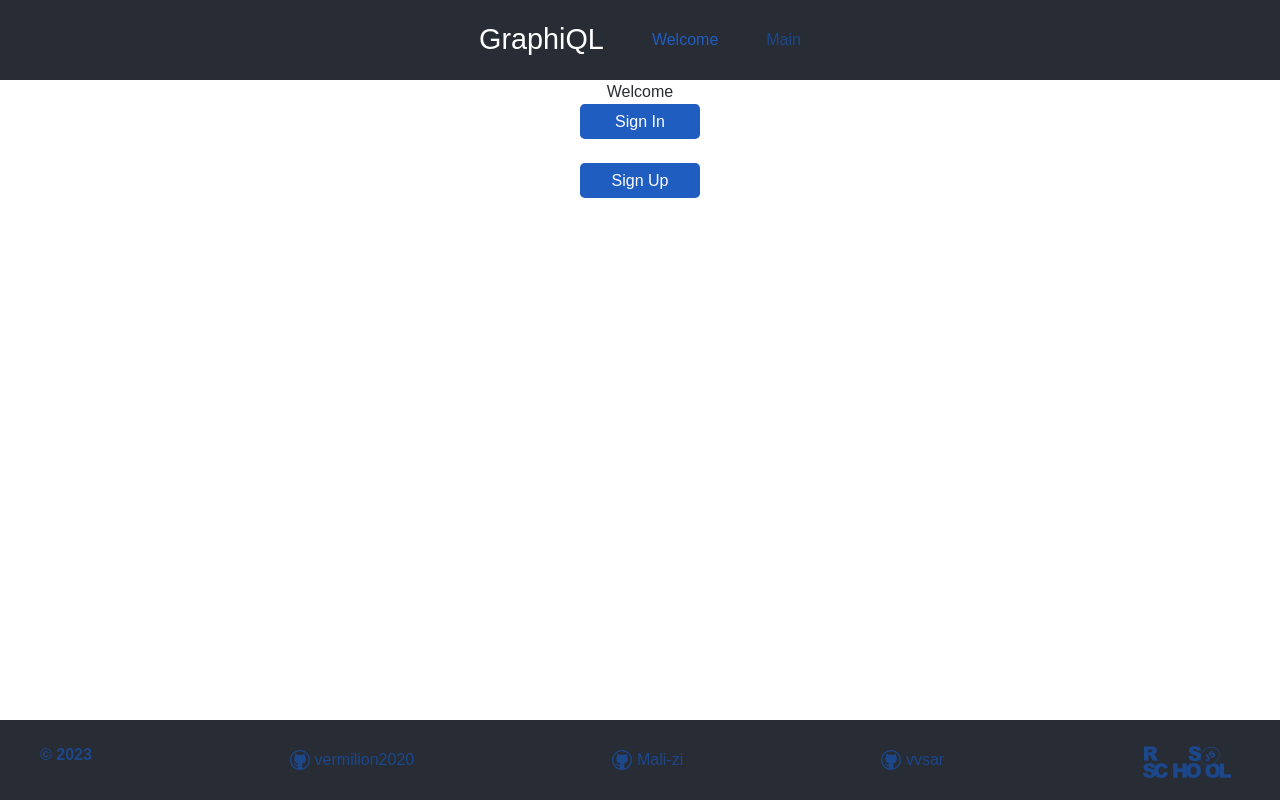
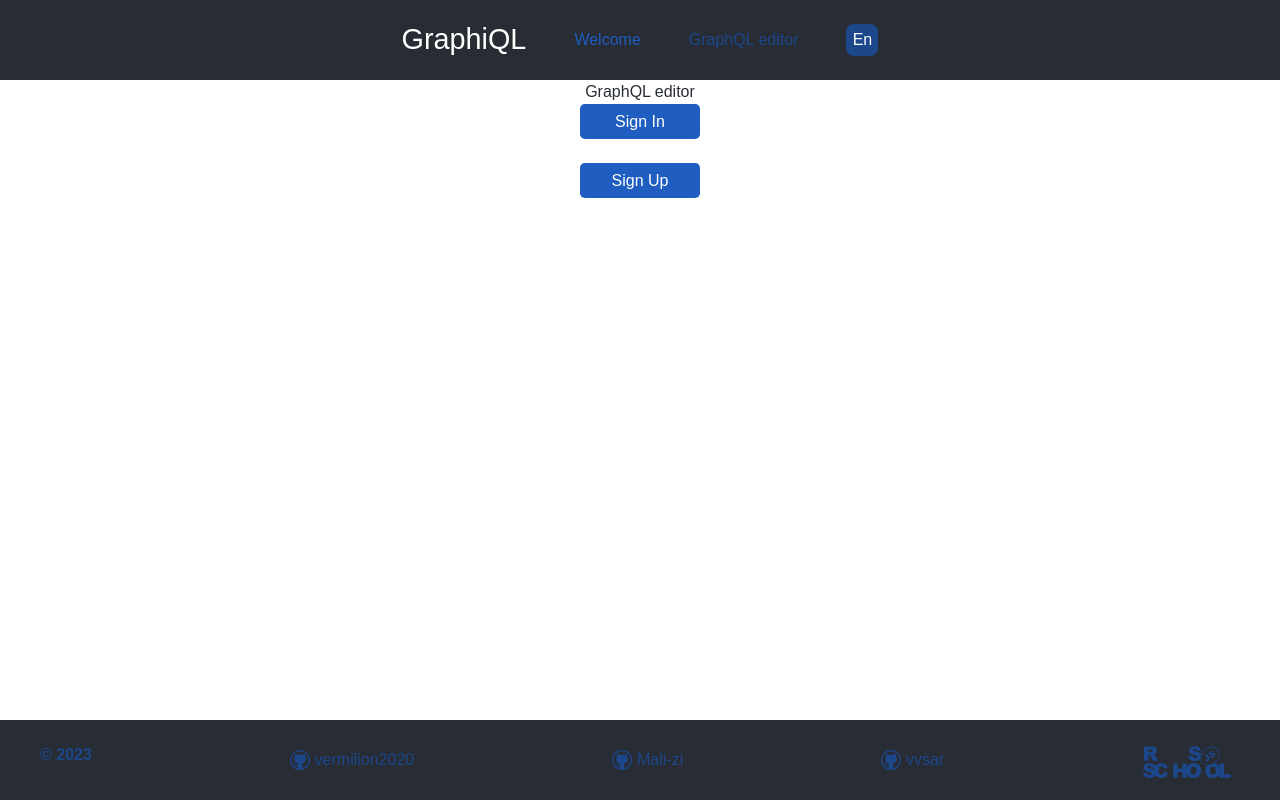
Before and after one commit to vermilion2020/graphiql-app, a React (Vite) app: page / in a window 1280 px wide. Built offline with nearby package versions, Linux system fonts and the light colour scheme.

Commit message:
feat: add localisation

```diff
--- a/src/components/auth/SignInForm.tsx
+++ b/src/components/auth/SignInForm.tsx
@@ -1,5 +1,12 @@
+import { useContext } from 'react';
+import { getTexts } from "../../helpers/localisation";
+import { LocaleContext } from "../../context/LocaleContext";
+
 function SignInForm() {
-  return <h2>Sign In Form</h2>
+  const { locale } = useContext(LocaleContext);
+  const texts = getTexts(locale, 'signIn');
+
+  return <h2>{texts['title']}</h2>
 }
 
 export default SignInForm;
--- a/src/components/auth/SignUpForm.tsx
+++ b/src/components/auth/SignUpForm.tsx
@@ -1,5 +1,12 @@
+import { useContext } from 'react';
+import { getTexts } from "../../helpers/localisation";
+import { LocaleContext } from "../../context/LocaleContext";
+
 function SignUpForm() {
-  return <h2>Sign Up Form</h2>
+  const { locale } = useContext(LocaleContext);
+  const texts = getTexts(locale, 'signUp');
+
+  return <h2>{texts['title']}</h2>
 }
 
 export default SignUpForm;
--- /dev/null
+++ b/src/components/common/Locale.tsx
@@ -0,0 +1,48 @@
+import { useState, useEffect, useContext } from 'react';
+import { LOCALES, Locales } from '../../model/transaltes';
+import { LocaleContext } from '../../context/LocaleContext';
+function Locale() {
+  const [opened, setOpened] = useState(false);
+  const { locale, setLocale } = useContext(LocaleContext);
+
+  useEffect(() => {
+    setOpened(false);
+  }, []);
+
+  const handleClick = (locale: Locales) => {
+    localStorage.setItem('lang', locale);
+    setLocale(locale);
+    setOpened(false);
+  };
+
+  return (
+    <div className="locale">
+      <div
+        className="locale--current"
+        data-testid="locale-current"
+        onClick={() => setOpened(!opened)}
+      >
+        {locale}
+      </div>
+      {opened && (
+        <ul className="locale--container" data-testid="locale-container">
+          {LOCALES.map((l) => {
+            const loc = l as Locales;
+            return (
+            <li
+              key={loc}
+              title={`${loc}`}
+              data-testid={`locale-${loc}`}
+              onClick={() => handleClick(loc)}
+              className={loc === locale ? 'active' : ''}
+            >
+              {loc}
+            </li>
+          )})}
+        </ul>
+      )}
+    </div>
+  );
+}
+
+export default Locale;
--- /dev/null
+++ b/src/components/common/_locale.scss
@@ -0,0 +1,52 @@
+.locale--current {
+  background-color: $baseLinkColor;
+  width: 2rem;
+  height: 2rem;
+  border-radius: 0.5rem;
+  border: 0;
+  color: $whiteBgFontColor;
+  display: inline-block;
+  line-height: 2em;
+  margin: 0.1rem 0;
+  cursor: pointer;
+  text-align: center;
+
+  &:hover {
+    color: $whiteBgFontColor;
+    background-color: $hoverLinkColor;
+    -webkit-transition: all 0.5s ease;
+    -o-transition: all 0.5s ease;
+    transition: all 0.5s ease;
+  }
+
+  &.active,
+  &.active:hover {
+    cursor: default;
+    border: 0;
+    background-color: $activeLinkColor;
+  }
+}
+
+.locale--container {
+  position: absolute;
+  background-color: $baseLinkColor;
+  border-radius: 0.3rem;
+  color: $whiteBgFontColor;
+  width: 2rem;
+  list-style-type: none;
+  padding: 0.5rem 0;
+  text-align: center;
+
+  li {
+    margin: 0;
+    cursor: pointer;
+
+    &.active {
+      background-color: $activeLinkColor;
+    }
+
+    &:hover {
+      background-color: $hoverLinkColor;
+    }
+  }
+}
--- a/src/components/layout/Header.tsx
+++ b/src/components/layout/Header.tsx
@@ -1,11 +1,27 @@
 import { NavLink } from 'react-router-dom';
+import { useContext } from 'react';
+import { LocaleContext } from '../../context/LocaleContext';
+import { getTexts } from '../../helpers/localisation';
+import Locale from '../common/Locale';
 
 function Header() {
+  const { locale } = useContext(LocaleContext);
+  const texts = getTexts(locale, 'menu');
+
   return (
     <header className="app-header">
       <h1>GraphiQL</h1>
-      <NavLink className={({ isActive }) => (isActive ? 'active-link' : '')} to="/">Welcome</NavLink>
-      <NavLink className={({ isActive }) => (isActive ? 'active-link' : '')} to="/main">Main</NavLink>
+      <NavLink
+        className={({ isActive }) => (isActive ? 'active-link' : '')}
+        to="/"
+        title={texts['welcome']}
+      >{texts['welcome']}</NavLink>
+      <NavLink
+        className={({ isActive }) => (isActive ? 'active-link' : '')}
+        to="/main"
+        title={texts['main']}
+      >{texts['main']}</NavLink>
+      <Locale />
     </header>
   );
 }
--- a/src/components/main/Main.tsx
+++ b/src/components/main/Main.tsx
@@ -1,5 +1,11 @@
+import { useContext } from "react";
+import { LocaleContext } from "../../context/LocaleContext";
+import { getTexts } from "../../helpers/localisation";
+
 function Main() {
-  return <h2>Main Content</h2>
+  const { locale } = useContext(LocaleContext);
+  const texts = getTexts(locale, 'main');
+  return <h2>{texts['title']}</h2>
 }
 
 export default Main;
--- a/src/context/LocaleContext.tsx
+++ b/src/context/LocaleContext.tsx
@@ -1,20 +1,22 @@
 import { createContext, useState } from 'react';
+import { LOCALES, Locales } from '../model/transaltes';
 
 export interface ILocaleContext {
-  locale: string;
-  setLocale: (locale: string) => void;
+  locale: Locales;
+  setLocale: (locale: Locales) => void;
 }
 
 export const LocaleContext = createContext<ILocaleContext>({
-  locale: 'en',
+  locale: 'En',
   setLocale: () => {
     /**/
   }
 });
 
 export const LocaleState = ({ children }: { children: React.ReactNode }) => {
-  const defaultLang = localStorage.getItem('lang') ?? 'en';
-  const [locale, setLocale] = useState(defaultLang);
+  const storedLang = localStorage.getItem('lang') ?? '';
+  const defaultLang = LOCALES.includes(storedLang) ? storedLang : 'En';
+  const [locale, setLocale] = useState(defaultLang as Locales);
 
   return (
     <LocaleContext.Provider
--- /dev/null
+++ b/src/helpers/localisation.ts
@@ -0,0 +1,5 @@
+import { Component, Locales, translates } from "../model/transaltes";
+
+export const getTexts = (locale: Locales, component: Component) => {
+  return translates.get(locale)![component];
+};
--- a/src/index.scss
+++ b/src/index.scss
@@ -5,6 +5,7 @@
 @import 'components/layout/_base-style';
 @import 'components/_common';
 @import 'components/layout/_layout';
+@import 'components/common/_locale';
 @import 'components/auth/_auth';
 @import 'components/main/_main';
 @import 'components/not-found/not-found';
--- /dev/null
+++ b/src/model/transaltes.ts
@@ -0,0 +1,64 @@
+export type Locales = 'En' | 'Ru';
+
+export const LOCALES = ['En', 'Ru'];
+
+export type Component = 'menu' | 'main' | 'welcome' | 'signIn' | 'signUp';
+
+export interface IComponentTexts {
+  menu: { [key: string]: string },
+  main: { [key: string]: string },
+  welcome: { [key: string]: string },
+  signIn: { [key: string]: string },
+  signUp: { [key: string]: string },
+}
+
+export type LocaleTexts = Map<Locales, IComponentTexts>;
+
+export const translates: LocaleTexts = new Map([
+  [
+    'En',
+    {
+      menu: {
+        'welcome': 'Welcome',
+        'main': 'GraphQL editor',
+      },
+      main: {
+        'title': 'GraphQL editor',
+      },
+      welcome: {
+        'title': 'GraphQL editor',
+        'sign-in': 'Sign In',
+        'sign-up': 'Sign Up'
+      },
+      signIn: {
+        'title': 'Sign In',
+      },
+      signUp: {
+        'title': 'Sign Up',
+      },
+    }
+  ],
+  [
+    'Ru',
+    {
+      menu: {
+        'welcome': 'Добро пожаловать',
+        'main': 'GraphQL редактор',
+      },
+      main: {
+        'title': 'GraphQL редактор',
+      },
+      welcome: {
+        'title': 'GraphQL редактор',
+        'sign-in': 'Регистрация',
+        'sign-up': 'Вход'
+      },
+      signIn: {
+        'title': 'Регистрация',
+      },
+      signUp: {
+        'title': 'Вход',
+      },
+    }
+  ]
+]);
--- a/src/pages/Welcome.tsx
+++ b/src/pages/Welcome.tsx
@@ -1,15 +1,21 @@
 import { NavLink } from "react-router-dom";
+import { useContext } from 'react';
+import { getTexts } from "../helpers/localisation";
+import { LocaleContext } from "../context/LocaleContext";
 
 function WelcomePage() {
+  const { locale } = useContext(LocaleContext);
+  const texts = getTexts(locale, 'welcome');
+
   return(
     <div className="content">
-      <h2>Welcome</h2>
+      <h2>{texts['title']}</h2>
       <NavLink to="/sign-in">
-        <button className="button" >Sign In</button>
+        <button className="button" >{texts['sign-in']}</button>
       </NavLink>
       <br /><br />
       <NavLink to="/sign-up">
-        <button className="button" >Sign Up</button>
+        <button className="button" >{texts['sign-up']}</button>
       </NavLink>
     </div>
   );
```
Also changed, not shown: src/test-utils.tsx (added, +27 -0 lines), 2 other files (tests, documents, lock files or other folders).
